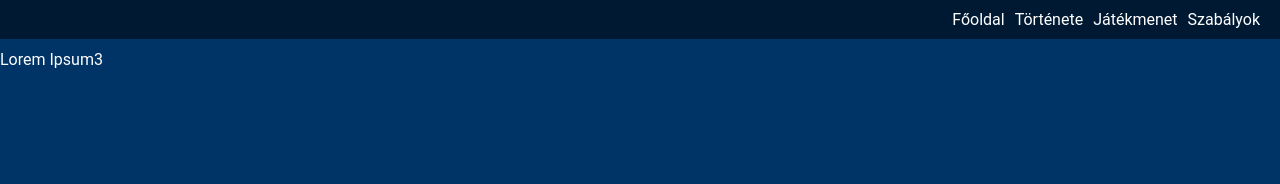
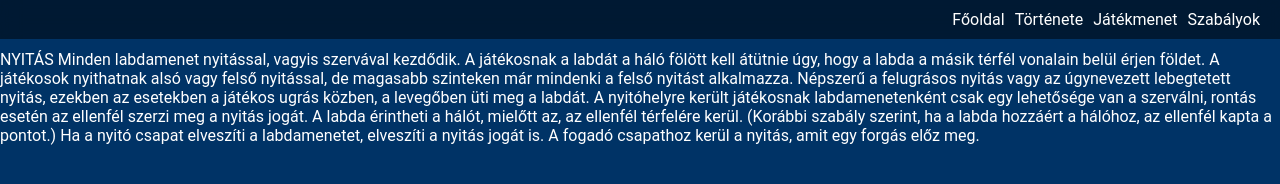
Before and after one commit to baluka0013/r-plabda-weboldal, a plain HTML site: page page3.html in a window 1280 px wide. Drawn offline with Linux system fonts and the light colour scheme.

Commit message:
Játékmenet Nyitás
Description

```diff
--- a/page3.html
+++ b/page3.html
@@ -8,7 +8,7 @@
     <link rel="preconnect" href="https://fonts.googleapis.com">
     <link rel="preconnect" href="https://fonts.gstatic.com" crossorigin>
     <link href="https://fonts.googleapis.com/css2?family=Comic+Neue:ital,wght@0,300;0,400;0,700;1,300;1,400;1,700&family=Silkscreen:wght@400;700&display=swap" rel="stylesheet">
-    <title>Lorem Ipsum3</title>
+    <title>Játékmenet</title>
 </head>
 <body>
     <div class="navbar">
@@ -18,6 +18,12 @@
         <a href="page4.html">Szabályok</a>
     </div>
 
-    <p>Lorem Ipsum3</p>
+    <p>NYITÁS
+
+        Minden labdamenet nyitással, vagyis szervával kezdődik. A játékosnak a labdát a háló fölött kell átütnie úgy, hogy a labda a másik térfél vonalain belül érjen földet.
+        A játékosok nyithatnak alsó vagy felső nyitással, de magasabb szinteken már mindenki a felső nyitást alkalmazza. Népszerű a felugrásos nyitás vagy az úgynevezett lebegtetett nyitás, ezekben az esetekben a játékos ugrás közben, a levegőben üti meg a labdát.
+        A nyitóhelyre került játékosnak labdamenetenként csak egy lehetősége van a szerválni, rontás esetén az ellenfél szerzi meg a nyitás jogát. A labda érintheti a hálót, mielőtt az,
+        az ellenfél térfelére kerül. (Korábbi szabály szerint, ha a labda hozzáért a hálóhoz, az ellenfél kapta a pontot.)
+        Ha a nyitó csapat elveszíti a labdamenetet, elveszíti a nyitás jogát is. A fogadó csapathoz kerül a nyitás, amit egy forgás előz meg.</p>
 </body>
 </html>
```
